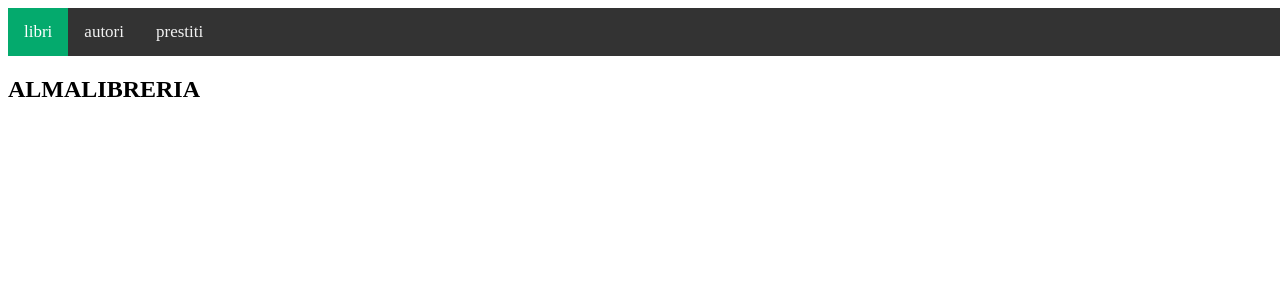
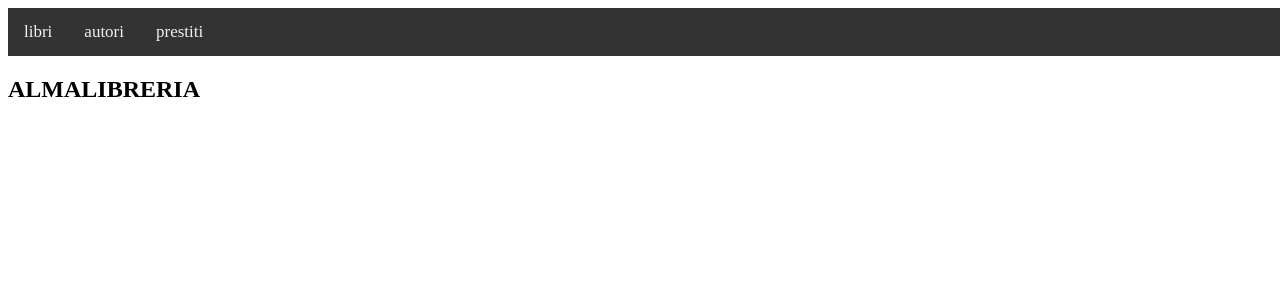
Before and after one commit to TheJoker92/almalibreria, an Angular app: page / in a window 1280 px wide. Shown: the top 300 px of the page. Built offline with nearby package versions, Linux system fonts and the light colour scheme.

Commit message:
beta active tab menu component

```diff
--- a/src/app/menu-principale/menu-principale.component.html
+++ b/src/app/menu-principale/menu-principale.component.html
@@ -1,5 +1,5 @@
 <div class="topnav">
-  <a class="active" href="libri">libri</a>
-  <a href="autori">autori</a>
-  <a href="prestiti">prestiti</a>
+  <a [ngClass]="{active: tabGestiti['libri']}" href="libri" (click)="manangeActiveTab('libri')">libri</a>
+  <a [ngClass]="{active: tabGestiti['autori']}" href="autori" (click)="manangeActiveTab('autori')">autori</a>
+  <a [ngClass]="{active: tabGestiti['prestiti']}" href="prestiti" (click)="manangeActiveTab('prestiti')">prestiti</a>
 </div>
--- a/src/app/menu-principale/menu-principale.component.ts
+++ b/src/app/menu-principale/menu-principale.component.ts
@@ -7,9 +7,17 @@ import { Component, OnInit } from '@angular/core';
 })
 export class MenuPrincipaleComponent implements OnInit {
 
+  tabGestiti: any = {'libri': false, 'autori': false, 'prestiti': false}
+
   constructor() { }
 
   ngOnInit(): void {
   }
 
+  manangeActiveTab(tabAttivo: string) {
+    for(let tab of Object.keys(this.tabGestiti)) {
+      this.tabGestiti[tab] = tab == tabAttivo
+    }
+  }
+
 }
```
